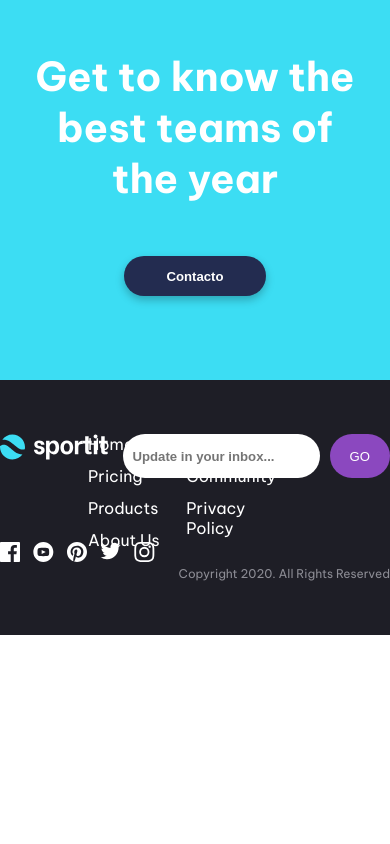
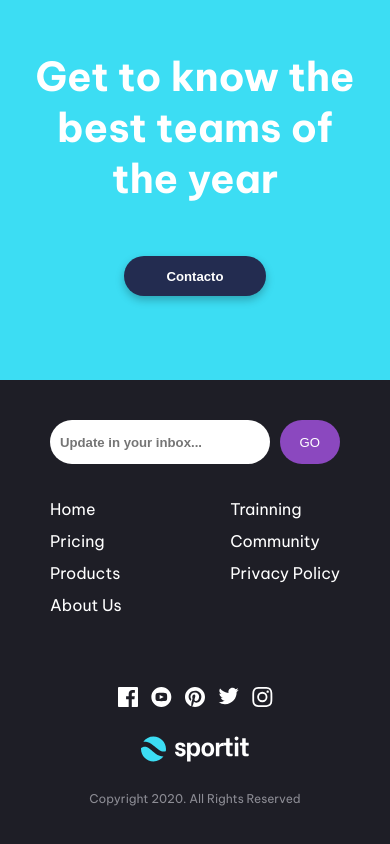
Before and after one commit to edosmedia/Examen-Practico-Final-FrontEnd1, a plain HTML site: page index.html in a window 390 px wide. Shown: the part 3013-3857 px from the top of the page. Before the commit the page ends 3648 px from the top, so only its background shows below. Drawn offline with Linux system fonts and the light colour scheme.

Commit message:
footer finish

```diff
--- a/css/responsive.css
+++ b/css/responsive.css
@@ -1,5 +1,5 @@
-/* table */
-@media (min-width: 320px) and (max-width: 1024px) {
+/* Mobile y Tablet desde 0px a 1024px */
+@media (max-width: 1024px) {
   header .contenedor {
     padding: 0 3.5rem;
   }
@@ -84,4 +84,55 @@
     color: var(--luz);
   }
 
+  footer .contenido-footer {
+    padding: 40px 50px;
+  }
+
+  .contenido-footer .fila-1 {
+    flex-direction: column;
+    gap: 25px;
+  }
+
+  footer .contenido-footer .fila-1 .box {
+    width: 100%;
+  }
+
+  footer .contenido-footer .fila-1 .box:nth-child(2) {
+    margin: 25px 0;
+  }
+
+  footer .contenido-footer .fila-1 .box:nth-child(3) {
+    order: -1;
+    display: flex;
+  }
+
+  footer .contenido-footer .fila-1 .box:first-child {
+    order: 2;
+    text-align: center;
+    width: 100%;
+    display: flex;
+    flex-wrap: wrap;
+    justify-content: unset;
+  }
+
+  footer .contenido-footer .box .logo {
+    margin-bottom: 25px;
+    width: 100%;
+  }
+
+  footer .contenido-footer .sociales {
+    justify-content: center;
+    order: -1;
+    width: 100%;
+    padding: 25px 0;
+  }
+
+  footer .contenido-footer .fila-2 {
+    justify-content: center;
+  }
+
+  footer .contenido-footer :is(form, input[type=email]) {
+    width: 100%;
+  }
+
 }
--- a/css/style.css
+++ b/css/style.css
@@ -352,6 +352,7 @@ footer {
     display: flex;
     justify-content: space-between;
     gap: 10px;
+
 }
 
 .contenido-footer .fila-2 {
@@ -368,7 +369,7 @@ footer .contenido-footer {
 }
 
 footer .contenido-footer .logo {
-    margin-bottom: 78px;
+    margin-bottom: 70px;
 }
 
 footer .contenido-footer .sociales {
@@ -411,8 +412,12 @@ footer .contenido-footer .box:first-child {
     justify-content: space-between;
 }
 
+footer .contenido-footer .box:nth-child(2) {
+    display: flex;
+}
+
 footer .contenido-footer .box {
-    width: 26.66%;
+    width: 39.99%;
     justify-content: space-between;
 }
 
--- a/index.html
+++ b/index.html
@@ -151,6 +151,7 @@
                         </div>
                     </div>
                     <div class="box">
+
                         <nav>
                             <ul>
                                 <li><a href="#">Home</a></li>
@@ -159,8 +160,7 @@
                                 <li><a href="#">About Us</a></li>
                             </ul>
                         </nav>
-                    </div>
-                    <div class="box">
+
                         <nav>
                             <ul>
                                 <li><a href="#">Trainning</a></li>
@@ -169,6 +169,7 @@
                             </ul>
                         </nav>
                     </div>
+
                     <div class="box">
                         <form action="" method="post">
                             <input type="email" placeholder="Update in your inbox...">
```
